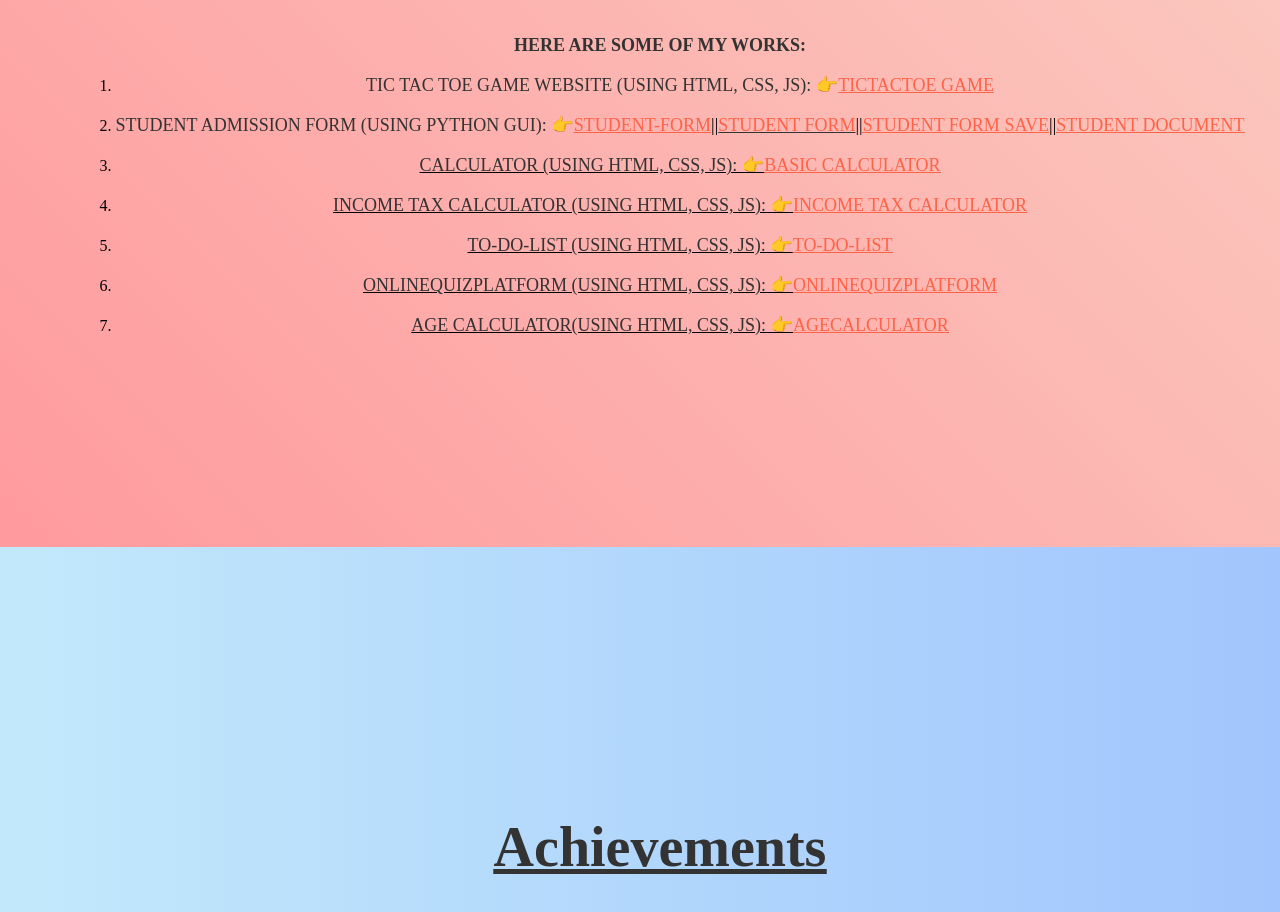
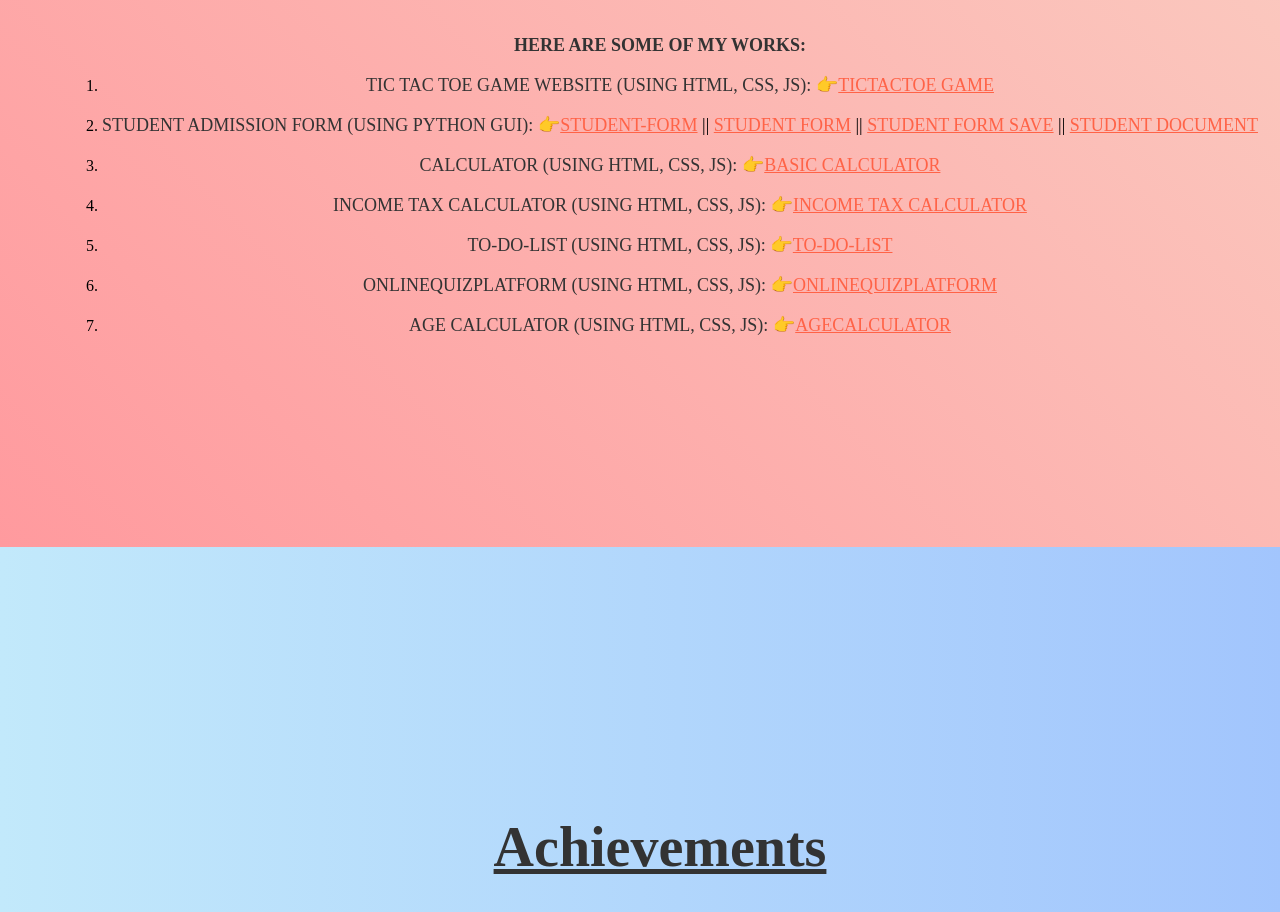
Before and after one commit to Ani-5604/Portfolio, a plain HTML site: page index.html in a window 1280 px wide. Shown: the part 3582-4494 px from the top of the page. Drawn offline with nearby package versions, Linux system fonts and the light colour scheme.

Commit message:
Update index.html

```diff
--- a/index.html
+++ b/index.html
@@ -739,14 +739,14 @@ box-sizing: border-box;
             <h5 align="left">Portfolio</h5>
             <div class="portfolio-content">
                 <p align="center"><b>Here are some of my works:</b></p>
-                <ol>
+               <ol>
                     <li><p>Tic Tac Toe game website (using HTML, CSS, JS): 👉<a href="tictactoe.html"><u>TicTacToe Game</u></a></p></li>
-                    <li><p>Student Admission form (using Python GUI): 👉<a href="form1.jpg" ><u>STUDENT-FORM</u></a><font color=#00000>||</font><u><a href="FORM.jpg" >Student Form</a><a href="save.jpg"><u><font color=#00000>||</font>Student Form save<font color=#00000>||</font><a href="STUDENT.csv"></u><u>Student document</u></a></a></a></p></li>
+                    <li><p>Student Admission form (using Python GUI): 👉<a href="form1.jpg"><u>STUDENT-FORM</u></a><font color=#00000> || </font><a href="FORM.jpg"><u>Student Form</u></a><a href="save.jpg"><font color=#00000> || </font><u>Student Form save</u></a><font color=#00000> || </font><a href="STUDENT.csv"><u>Student document</u></a></p></li>
                     <li><p>Calculator (using HTML, CSS, JS): 👉<a href="calculator.html"><u>Basic Calculator</u></a></p></li>
                     <li><p>Income Tax Calculator (using HTML, CSS, JS): 👉<a href="incometaxcalculate.html"><u>Income Tax Calculator</u></a></p></li>
-                 <li><p>TO-DO-LIST (using HTML, CSS, JS): 👉<a href="todo.html"><u>TO-DO-LIST </u></a></p></li>
-                 <li><p>ONLINEQUIZPLATFORM (using HTML, CSS, JS): 👉<a href="quizplatform.html"><u>ONLINEQUIZPLATFORM</u></a></p></li>
-                 <li><p>AGE CALCULATOR(using HTML, CSS, JS): 👉<a href="age_cal.html"><u>AGECALCULATOR</u></a></p></li>
+                    <li><p>TO-DO-LIST (using HTML, CSS, JS): 👉<a href="todo.html"><u>TO-DO-LIST</u></a></p></li>
+                    <li><p>ONLINEQUIZPLATFORM (using HTML, CSS, JS): 👉<a href="quizplatform.html"><u>ONLINEQUIZPLATFORM</u></a></p></li>
+                    <li><p>AGE CALCULATOR (using HTML, CSS, JS): 👉<a href="age_cal.html"><u>AGECALCULATOR</u></a></p></li>
                 </ol>
                 </div>
                 </div>
```
